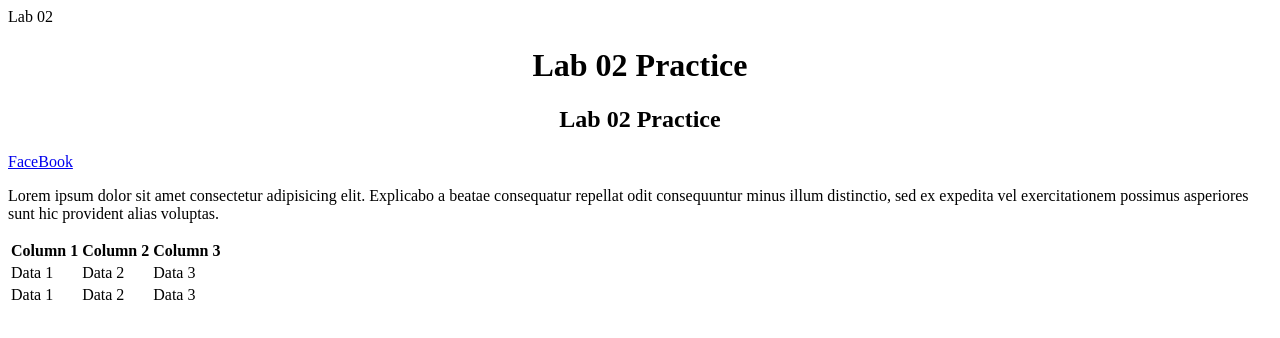
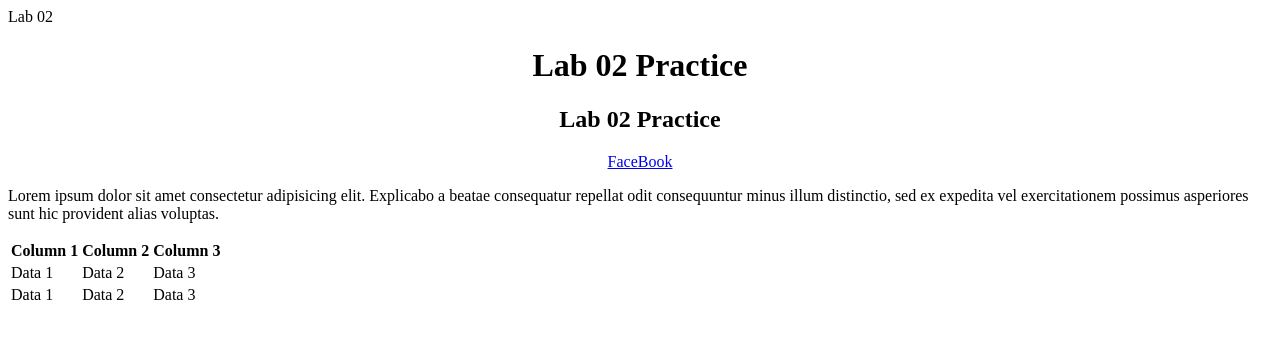
Before and after one commit to Crux-15/wt-j-fall-25-26, a plain HTML site: page Web_Tech_Lab_02/index.html in a window 1280 px wide. Drawn offline with Linux system fonts and the light colour scheme.

Commit message:
Update index

```diff
--- a/Web_Tech_Lab_02/index.html
+++ b/Web_Tech_Lab_02/index.html
@@ -13,9 +13,10 @@
     <body>
         <h1><Center>Lab 02 Practice</Center></h1>
         <h2><Center>Lab 02 Practice</Center></h2>
-        <a href="https://www.facebook.com/">FaceBook</a>
+        <a href="https://www.facebook.com/"><center>FaceBook</center></a>
         <p>Lorem ipsum dolor sit amet consectetur adipisicing elit. Explicabo a beatae consequatur repellat odit consequuntur minus illum distinctio, sed ex expedita vel exercitationem possimus asperiores sunt hic provident alias voluptas.</p>
         <table>
+            <teble align="center">
             <tr>
                 <th>Column 1</th>
                 <th>Column 2</th>
```
